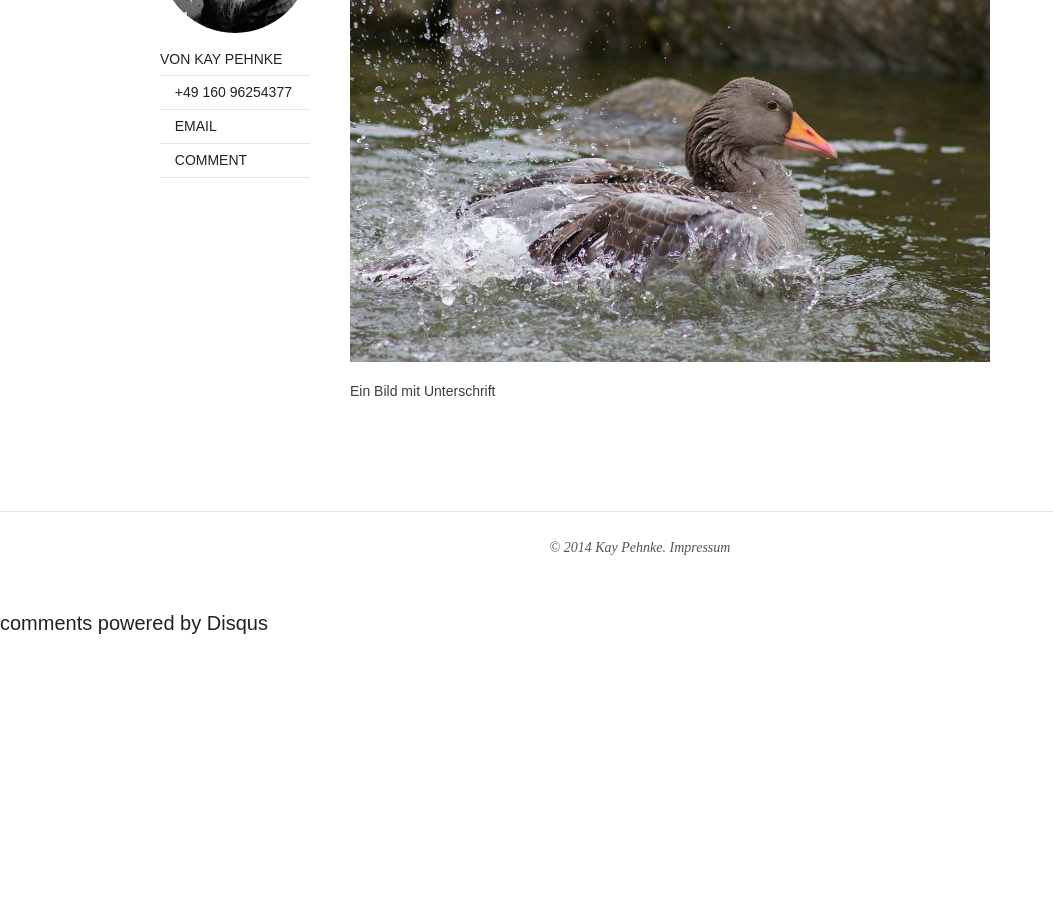
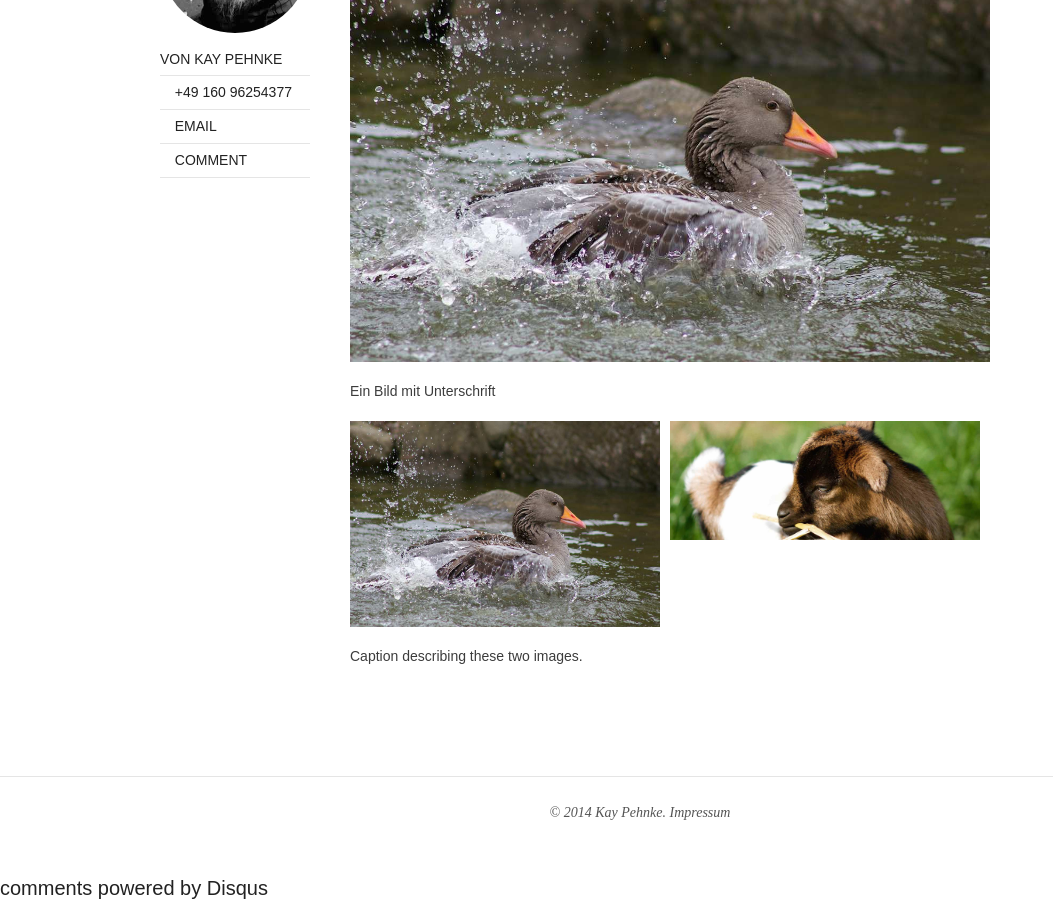
Before and after one commit to kay-pehnke/kay-pehnke.github.io, a Jekyll site: the page built from _posts/2014-04-28-workshop-fruehling.md, in a window 1280 px wide and 900 px high, scrolled down 860 px. Shown: the whole window, without its empty margins (0-1053 px from the left). Built offline with Jekyll 4.4.1, drawn with Linux system fonts in a browser that asks for light colours; nearby versions of some CDN libraries; comment, search, counter and statistics services are not loaded; before the commit the page ends 1495 px from its top, so only the background shows below that.

Commit message:
Blog Test3

```diff
--- a/_posts/2014-04-28-workshop-fruehling.md
+++ b/_posts/2014-04-28-workshop-fruehling.md
@@ -17,3 +17,9 @@ Neue Workshops im Frühling und Sommer 2014 sind unterwegs.
 <img src="/images/ente.jpg"/>
 <figcaption>Ein Bild mit Unterschrift</figcaption>
 </figure>
+
+<figure class="half">
+	<img src="/images/ente.jpg">
+	<img src="/images/ziege.jpg">
+	<figcaption>Caption describing these two images.</figcaption>
+</figure>
```
